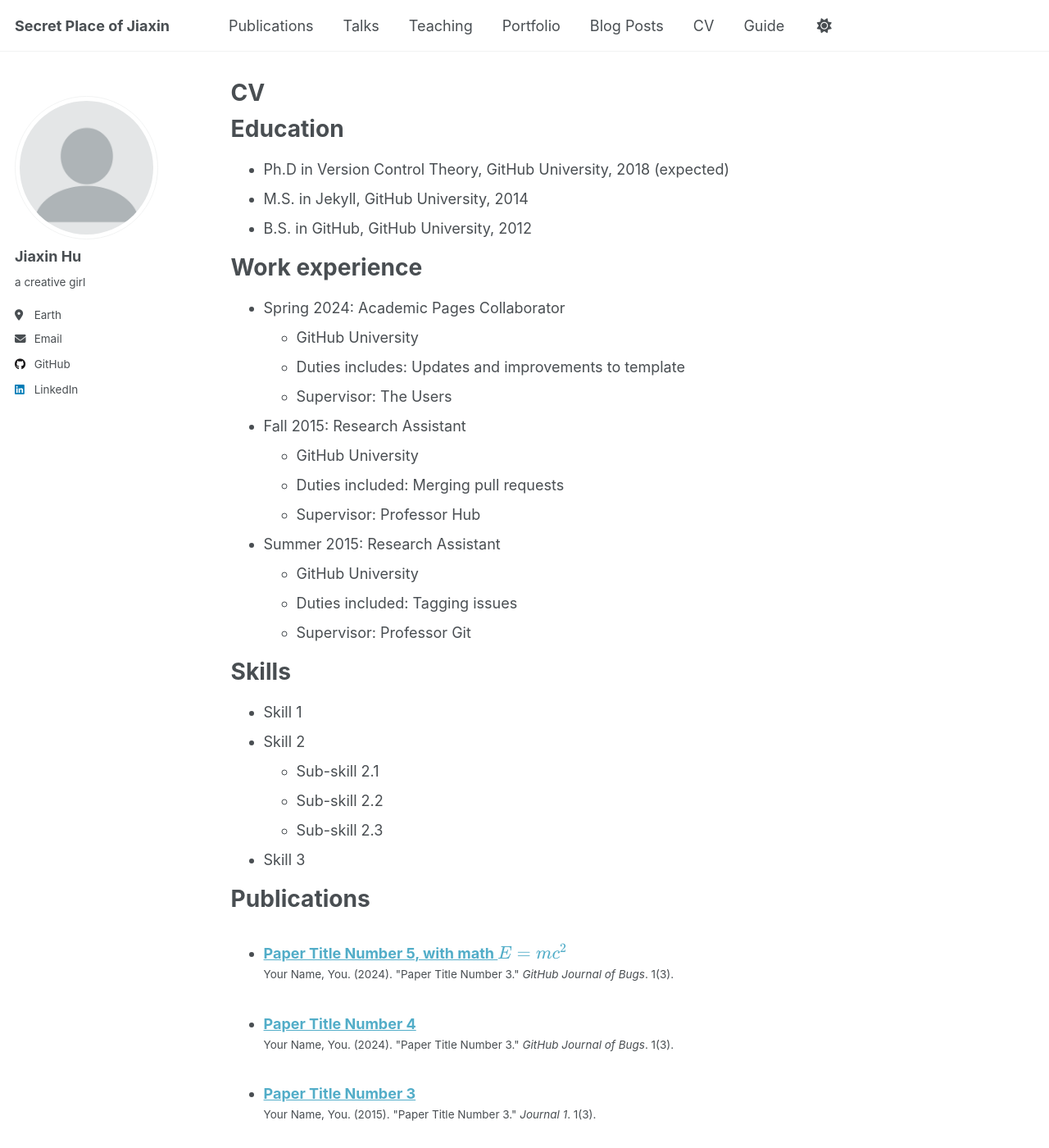
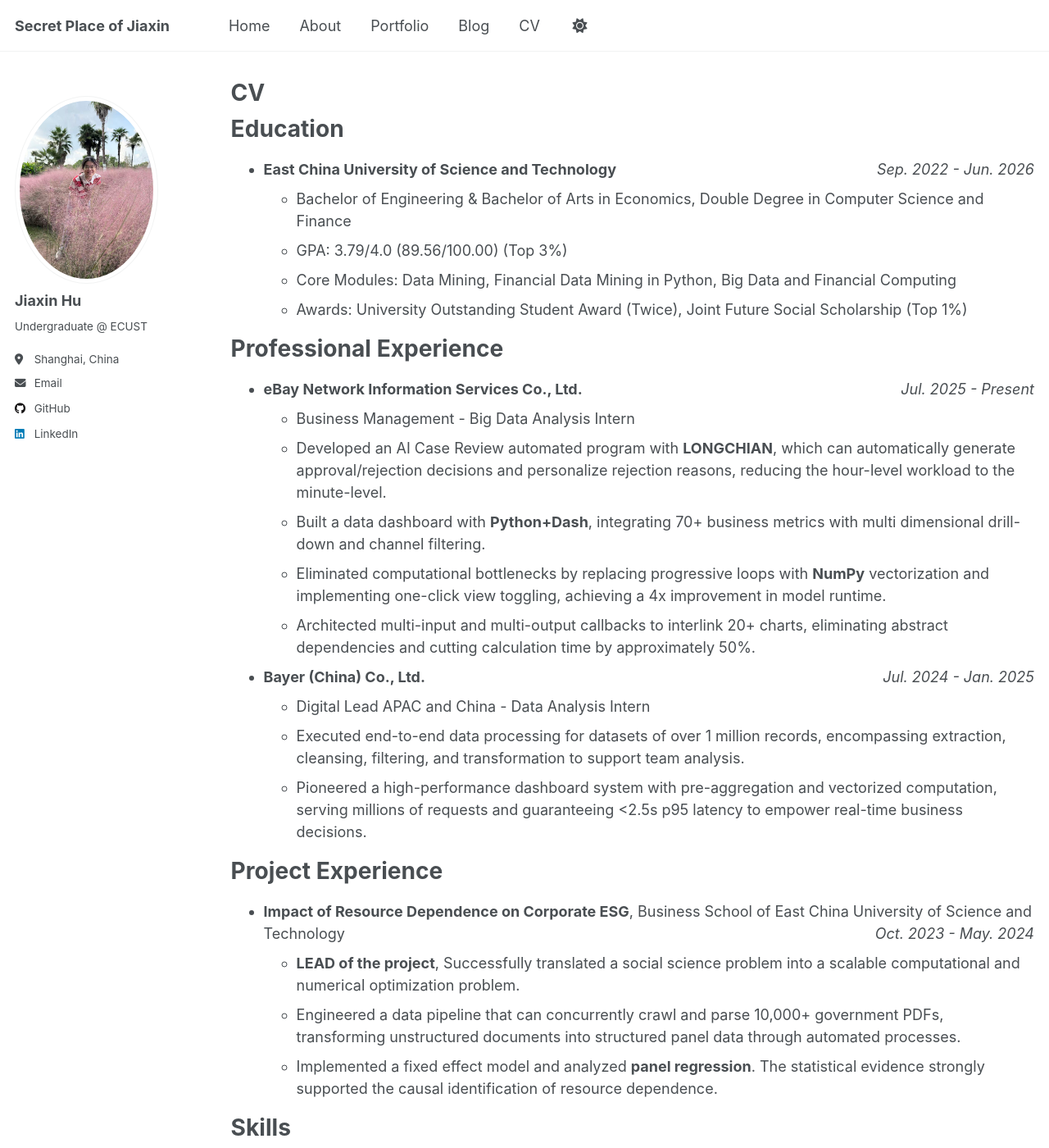
Before and after one commit to hjxupup/hjxupup.github.io, a Jekyll site: the page built from _pages/cv.md, in a window 1280 px wide and 1400 px high. Shown: the whole window at 82% size. Built offline with Jekyll 4.4.1, drawn with Linux system fonts in a browser that asks for light colours; a script that is not in the unit is left out; some of the changed text lies outside the part shown.

Commit message:
Update site: add avatar, update CV, navigation, and add blog post

```diff
--- a/_config.yml
+++ b/_config.yml
@@ -23,11 +23,11 @@ repository               : "hjxupup/hjxupup.github.io"
 #               Additional customization can be done by editing /_includes/author-profile.html
 author:
   # Biographic information
-  avatar           : "profile.png"
+  avatar           : "jiaxhu.jpg"
   name             : "Jiaxin Hu"
   pronouns         : # example: "she/her"
-  bio              : "a creative girl"
-  location         : "Earth"
+  bio              : "Undergraduate @ ECUST"
+  location         : "Shanghai, China"
   employer         : #
   uri              : # URL
   email            : "22011829@mail.ecust.edu.cn"
@@ -63,7 +63,7 @@ author:
   keybase          : # Username
   instagram        : # Username
   lastfm           : # Username
-  linkedin         : https://www.linkedin.com/in/jiaxin-hu-8b400029a/ # Username
+  linkedin         : Amaris H. # Username
   mastodon         : # URL
   medium           : # URL
   pinterest        : # Username
@@ -80,13 +80,13 @@ author:
   zhihu            : # Username
 
 # Publication Category - The following the list of publication categories and their headings
-publication_category:
-  books:
-    title: 'Books'
-  manuscripts:
-    title: 'Journal Articles'
-  conferences:
-    title: 'Conference Papers'
+#publication_category:
+#  books:
+#    title: 'Books'
+#  manuscripts:
+#    title: 'Journal Articles'
+#  conferences:
+#    title: 'Conference Papers'
 
 # Site Settings
 teaser                   :  # filename of teaser fallback teaser image placed in /images/ for social media previews
--- a/_data/navigation.yml
+++ b/_data/navigation.yml
@@ -8,26 +8,17 @@
 #      Markdown formatted page while the second is generated using JSON.
 
 main:
-  - title: "Publications"
-    url: /publications/
+  - title: "Home"
+    url: /
 
-  - title: "Talks"
-    url: /talks/
-
-  - title: "Teaching"
-    url: /teaching/
+  - title: "About"
+    url: /about/
 
   - title: "Portfolio"
     url: /portfolio/
 
-  - title: "Blog Posts"
+  - title: "Blog"
     url: /year-archive/
 
   - title: "CV"
     url: /cv/
-
-  # - title: "CV"
-  #   url: /cv-json/
-
-  - title: "Guide"
-    url: /markdown/
--- a/_pages/cv.md
+++ b/_pages/cv.md
@@ -11,54 +11,40 @@ redirect_from:
 
 Education
 ======
-* Ph.D in Version Control Theory, GitHub University, 2018 (expected)
-* M.S. in Jekyll, GitHub University, 2014
-* B.S. in GitHub, GitHub University, 2012
+* **East China University of Science and Technology** <span style="float: right;">*Sep. 2022 - Jun. 2026*</span>
+  * Bachelor of Engineering & Bachelor of Arts in Economics, Double Degree in Computer Science and Finance
+  * GPA: 3.79/4.0 (89.56/100.00) (Top 3%)
+  * Core Modules: Data Mining, Financial Data Mining in Python, Big Data and Financial Computing
+  * Awards: University Outstanding Student Award (Twice), Joint Future Social Scholarship (Top 1%)
 
-Work experience
+Professional Experience
 ======
-* Spring 2024: Academic Pages Collaborator
-  * GitHub University
-  * Duties includes: Updates and improvements to template
-  * Supervisor: The Users
+* **eBay Network Information Services Co., Ltd.** <span style="float: right;">*Jul. 2025 - Present*</span>
+  * Business Management - Big Data Analysis Intern
+  * Developed an AI Case Review automated program with **LONGCHIAN**, which can automatically generate approval/rejection decisions and personalize rejection reasons, reducing the hour-level workload to the minute-level.
+  * Built a data dashboard with **Python+Dash**, integrating 70+ business metrics with multi dimensional drill-down and channel filtering.
+  * Eliminated computational bottlenecks by replacing progressive loops with **NumPy** vectorization and implementing one-click view toggling, achieving a 4x improvement in model runtime.
+  * Architected multi-input and multi-output callbacks to interlink 20+ charts, eliminating abstract dependencies and cutting calculation time by approximately 50%.
 
-* Fall 2015: Research Assistant
-  * GitHub University
-  * Duties included: Merging pull requests
-  * Supervisor: Professor Hub
+* **Bayer (China) Co., Ltd.** <span style="float: right;">*Jul. 2024 - Jan. 2025*</span>
+  * Digital Lead APAC and China - Data Analysis Intern
+  * Executed end-to-end data processing for datasets of over 1 million records, encompassing extraction, cleansing, filtering, and transformation to support team analysis.
+  * Pioneered a high-performance dashboard system with pre-aggregation and vectorized computation, serving millions of requests and guaranteeing <2.5s p95 latency to empower real-time business decisions.
 
-* Summer 2015: Research Assistant
-  * GitHub University
-  * Duties included: Tagging issues
-  * Supervisor: Professor Git
+Project Experience
+======
+* **Impact of Resource Dependence on Corporate ESG**, Business School of East China University of Science and Technology <span style="float: right;">*Oct. 2023 - May. 2024*</span>
+  * **LEAD of the project**, Successfully translated a social science problem into a scalable computational and numerical optimization problem.
+  * Engineered a data pipeline that can concurrently crawl and parse 10,000+ government PDFs, transforming unstructured documents into structured panel data through automated processes.
+  * Implemented a fixed effect model and analyzed **panel regression**. The statistical evidence strongly supported the causal identification of resource dependence.
 
 Skills
 ======
-* Skill 1
-* Skill 2
-  * Sub-skill 2.1
-  * Sub-skill 2.2
-  * Sub-skill 2.3
-* Skill 3
+* **Languages:** C, C++, Python, HTML, CSS, Java, MySQL, R, Matlab
+* **Tools & Frameworks:** React, SQLAlchemy, Bash, Docker, Git, JIRA, Numpy, Pandas, PyTorch, Matplotlib
 
-Publications
+Extracurricular Activities
 ======
-  <ul>{% for post in site.publications reversed %}
-    {% include archive-single-cv.html %}
-  {% endfor %}</ul>
-
-Talks
-======
-  <ul>{% for post in site.talks reversed %}
-    {% include archive-single-talk-cv.html  %}
-  {% endfor %}</ul>
-
-Teaching
-======
-  <ul>{% for post in site.teaching reversed %}
-    {% include archive-single-cv.html %}
-  {% endfor %}</ul>
-
-Service and leadership
-======
-* Currently signed in to 43 different slack teams
+* **Volunteering over 150 hours**
+  * Lecturer at Shanghai Supercomputer Center: Provided science education sessions for the public.
+  * Museum Volunteer: Guided visitors, managed crowd flow, and maintained museum order.
```
Also changed, not shown: _pages/about.md (+1 -1 lines), _posts/2025-01-15-welcome-to-my-blog.md (added, +30 -0 lines), images/jiaxhu.jpg (added).
